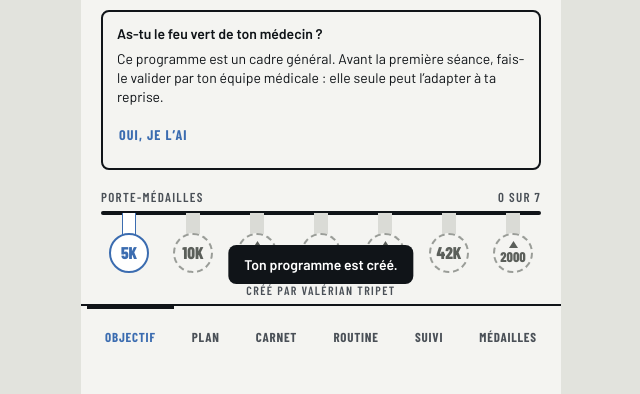
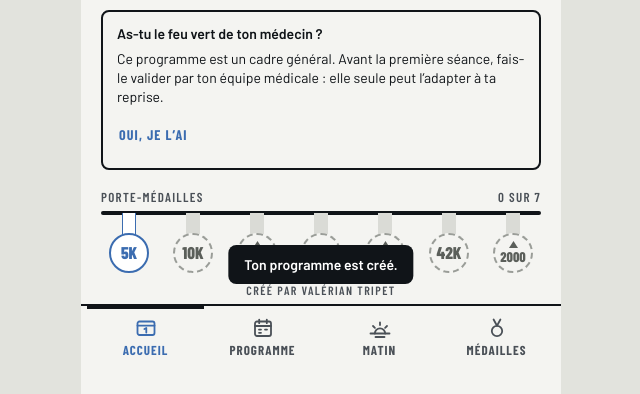
Before and after one commit to valeriantripet-source/Dossard, a plain HTML site: page index.html in a window 1280 px wide. Both pictures are taken after typing "Sample" into the empty fields and a click on the button "CRÉER MON PROGRAMME". Shown: the part 432-826 px from the top of the page, without its empty margins (319-959 px from the left). Drawn offline with Linux system fonts and the light colour scheme.

Commit message:
Quatre onglets au lieu de six : Accueil, Programme, Matin, Médailles
- « Programme » réunit Plan et Carnet, « Matin » réunit Routine et Suivi
- Deux boutons en tête des pages réunies pour passer de l'une à l'autre
- Une icône au-dessus du nom de chaque onglet

Co-Authored-By: Claude Fable 5.2 <noreply@anthropic.com>
Claude-Session: https://claude.ai/code/session_0133PS51zCvv4KmHf4DMeGrw

```diff
--- a/index.html
+++ b/index.html
@@ -24,7 +24,7 @@
 <style>
 :root{
   /* Mise en page : une colonne de téléphone (480 px au plus), un bandeau bleu en tête de chaque écran,
-     le dossard comme pièce centrale de l'accueil, une barre de six onglets fixée en bas. Thème clair unique. */
+     le dossard comme pièce centrale de l'accueil, une barre de quatre onglets fixée en bas. Thème clair unique. */
   --fond:#F4F4F1;
   --carte:#FFFFFF;
   --encre:#101418;
@@ -450,8 +450,13 @@ select{width:100%;min-height:48px;padding:8px 12px;border:2px solid var(--encre)
 
 /* Onglets */
 .onglets{position:fixed;left:50%;bottom:0;z-index:20;transform:translateX(-50%);width:100%;max-width:480px;height:64px;padding:0 6px;background:var(--fond);border-top:2px solid var(--encre);display:flex}
-.onglets a{flex:1 1 auto;min-width:44px;padding:0 2px;display:flex;align-items:center;justify-content:center;color:var(--gris);font:700 13px var(--titre);letter-spacing:.06em;text-transform:uppercase;text-decoration:none}
+.onglets a{flex:1 1 0;min-width:44px;padding:0 2px;display:flex;flex-direction:column;align-items:center;justify-content:center;gap:2px;color:var(--gris);font:700 13px var(--titre);letter-spacing:.08em;text-transform:uppercase;text-decoration:none}
+.onglets a svg{display:block;flex:none}
 .onglets a[aria-current="page"]{color:var(--bleu);box-shadow:inset 0 3px 0 var(--encre)}
+/* Deux pages sous un même onglet : deux boutons en tête de page */
+.sous-onglets{display:grid;grid-template-columns:repeat(2,minmax(0,1fr));gap:8px;padding:14px 20px 0}
+.sous-onglets a{min-height:44px;border:2px solid var(--encre);border-radius:8px;display:flex;align-items:center;justify-content:center;color:var(--encre);font:700 15px var(--titre);letter-spacing:.08em;text-transform:uppercase;text-decoration:none}
+.sous-onglets a[aria-current="page"]{background:var(--encre);color:#FFFFFF}
 
 @media (max-width:360px){
   .geant{font-size:46px}
@@ -460,7 +465,7 @@ select{width:100%;min-height:48px;padding:8px 12px;border:2px solid var(--encre)
   .dossard-num .num.l{font-size:78px}
   [data-vue="objectif"]{--num-max:108px}
   .onglets{padding:0 2px}
-  .onglets a{font-size:12px;letter-spacing:.02em;padding:0 1px}
+  .onglets a{font-size:12px;letter-spacing:.05em;padding:0 1px}
   .mois-nom{font-size:22px}
 }
 </style>
@@ -477,12 +482,10 @@ main{padding-bottom:calc(96px + env(safe-area-inset-bottom,0px))}
 <div class="app" id="app">
 <main id="vue" tabindex="-1"></main>
 <nav class="onglets" id="onglets" aria-label="Navigation" hidden>
-<a href="#objectif">Objectif</a>
-<a href="#plan">Plan</a>
-<a href="#carnet">Carnet</a>
-<a href="#routine">Routine</a>
-<a href="#poids">Suivi</a>
-<a href="#medailles">Médailles</a>
+<a href="#objectif"><svg aria-hidden="true" width="24" height="24" viewBox="0 0 24 24" fill="none" stroke="currentColor" stroke-width="1.8" stroke-linecap="round" stroke-linejoin="round"><rect x="3.5" y="5.5" width="17" height="13.5" rx="2"></rect><path d="M3.5 9.6h17"></path><path d="M10.4 13l1.9-1v4.6"></path></svg><span>Accueil</span></a>
+<a href="#plan" data-g="plan carnet"><svg aria-hidden="true" width="24" height="24" viewBox="0 0 24 24" fill="none" stroke="currentColor" stroke-width="1.8" stroke-linecap="round" stroke-linejoin="round"><rect x="4" y="5.5" width="16" height="14.5" rx="2"></rect><path d="M4 10h16M8.2 3.6v3.6M15.8 3.6v3.6"></path><path d="M8 13.6h2M14 13.6h2M8 16.8h2"></path></svg><span>Programme</span></a>
+<a href="#routine" data-g="routine poids"><svg aria-hidden="true" width="24" height="24" viewBox="0 0 24 24" fill="none" stroke="currentColor" stroke-width="1.8" stroke-linecap="round" stroke-linejoin="round"><path d="M2.5 17.5h19M7.5 21h9"></path><path d="M6.8 17.5a5.2 5.2 0 0 1 10.4 0"></path><path d="M12 6.3v2.7M5 10l1.9 1.9M19 10l-1.9 1.9"></path></svg><span>Matin</span></a>
+<a href="#medailles"><svg aria-hidden="true" width="24" height="24" viewBox="0 0 24 24" fill="none" stroke="currentColor" stroke-width="1.8" stroke-linecap="round" stroke-linejoin="round"><circle cx="12" cy="15" r="5.2"></circle><path d="M8.6 3.5l3.4 6.3 3.4-6.3"></path></svg><span>Médailles</span></a>
 </nav>
 </div>
 <div class="feuille" id="feuille" hidden></div>
@@ -2237,14 +2240,24 @@ window.DOSSARD_AUTONOME = true;
     else {
       nav = true;
       h = banniere() + (r === 'plan' ? vuePlan() : r === 'carnet' ? vueCarnet() : r === 'routine' ? vueRoutine() : r === 'poids' ? vuePoids() : r === 'medailles' ? vueMedailles() : vueObjectif());
+      var sn = sousOnglets(r); if (sn) h = h.replace('</section>', '</section>' + sn); // juste sous le bandeau
     }
     vue.innerHTML = h; vue.setAttribute('data-vue', !S.pret ? 'chargement' : (nav ? r : 'depart'));
     if (S.pret) ouverture(true);
     onglets.hidden = !nav;
     Array.prototype.forEach.call(onglets.querySelectorAll('a'), function (a) {
-      if (a.getAttribute('href') === '#' + r) a.setAttribute('aria-current', 'page'); else a.removeAttribute('aria-current');
+      // Un onglet est actif pour chacune des pages qu'il réunit (data-g), sinon pour la sienne.
+      var g = a.getAttribute('data-g');
+      if (g ? (' ' + g + ' ').indexOf(' ' + r + ' ') >= 0 : a.getAttribute('href') === '#' + r) a.setAttribute('aria-current', 'page'); else a.removeAttribute('aria-current');
     });
     if (actif) { var el = document.getElementById(actif); if (el) { try { el.focus({ preventScroll: true }); } catch (e) {} } }
+  }
+  // Les pages réunies sous un même onglet (Plan et Carnet, Routine et Suivi) : deux boutons pour passer de l'une à l'autre.
+  function sousOnglets(r) {
+    var p = { plan: ['plan', 'carnet', 'Plan', 'Carnet'], carnet: ['plan', 'carnet', 'Plan', 'Carnet'], routine: ['routine', 'poids', 'Routine', 'Suivi'], poids: ['routine', 'poids', 'Routine', 'Suivi'] }[r];
+    if (!p) return '';
+    return '<nav class="sous-onglets" aria-label="' + p[2] + ' et ' + p[3] + '">' + [0, 1].map(function (k) {
+      return '<a href="#' + p[k] + '"' + (p[k] === r ? ' aria-current="page"' : '') + '>' + p[k + 2] + '</a>'; }).join('') + '</nav>';
   }
   // Animation d'ouverture : sur l'écran bleu du lancement, le dossard tombe et se pose, puis l'écran s'efface.
   // Jouée une seule fois, dès que les données sont là. Si elles tardent, l'écran s'efface sans attendre le dossard.
--- a/sources/style.css
+++ b/sources/style.css
@@ -1,6 +1,6 @@
 :root{
   /* Mise en page : une colonne de téléphone (480 px au plus), un bandeau bleu en tête de chaque écran,
-     le dossard comme pièce centrale de l'accueil, une barre de six onglets fixée en bas. Thème clair unique. */
+     le dossard comme pièce centrale de l'accueil, une barre de quatre onglets fixée en bas. Thème clair unique. */
   --fond:#F4F4F1;
   --carte:#FFFFFF;
   --encre:#101418;
@@ -426,8 +426,13 @@ select{width:100%;min-height:48px;padding:8px 12px;border:2px solid var(--encre)
 
 /* Onglets */
 .onglets{position:fixed;left:50%;bottom:0;z-index:20;transform:translateX(-50%);width:100%;max-width:480px;height:64px;padding:0 6px;background:var(--fond);border-top:2px solid var(--encre);display:flex}
-.onglets a{flex:1 1 auto;min-width:44px;padding:0 2px;display:flex;align-items:center;justify-content:center;color:var(--gris);font:700 13px var(--titre);letter-spacing:.06em;text-transform:uppercase;text-decoration:none}
+.onglets a{flex:1 1 0;min-width:44px;padding:0 2px;display:flex;flex-direction:column;align-items:center;justify-content:center;gap:2px;color:var(--gris);font:700 13px var(--titre);letter-spacing:.08em;text-transform:uppercase;text-decoration:none}
+.onglets a svg{display:block;flex:none}
 .onglets a[aria-current="page"]{color:var(--bleu);box-shadow:inset 0 3px 0 var(--encre)}
+/* Deux pages sous un même onglet : deux boutons en tête de page */
+.sous-onglets{display:grid;grid-template-columns:repeat(2,minmax(0,1fr));gap:8px;padding:14px 20px 0}
+.sous-onglets a{min-height:44px;border:2px solid var(--encre);border-radius:8px;display:flex;align-items:center;justify-content:center;color:var(--encre);font:700 15px var(--titre);letter-spacing:.08em;text-transform:uppercase;text-decoration:none}
+.sous-onglets a[aria-current="page"]{background:var(--encre);color:#FFFFFF}
 
 @media (max-width:360px){
   .geant{font-size:46px}
@@ -436,6 +441,6 @@ select{width:100%;min-height:48px;padding:8px 12px;border:2px solid var(--encre)
   .dossard-num .num.l{font-size:78px}
   [data-vue="objectif"]{--num-max:108px}
   .onglets{padding:0 2px}
-  .onglets a{font-size:12px;letter-spacing:.02em;padding:0 1px}
+  .onglets a{font-size:12px;letter-spacing:.05em;padding:0 1px}
   .mois-nom{font-size:22px}
 }
```
Also changed, not shown: sources/gabarit.html (+4 -6 lines), sources/interface.js (+11 -1 lines).
